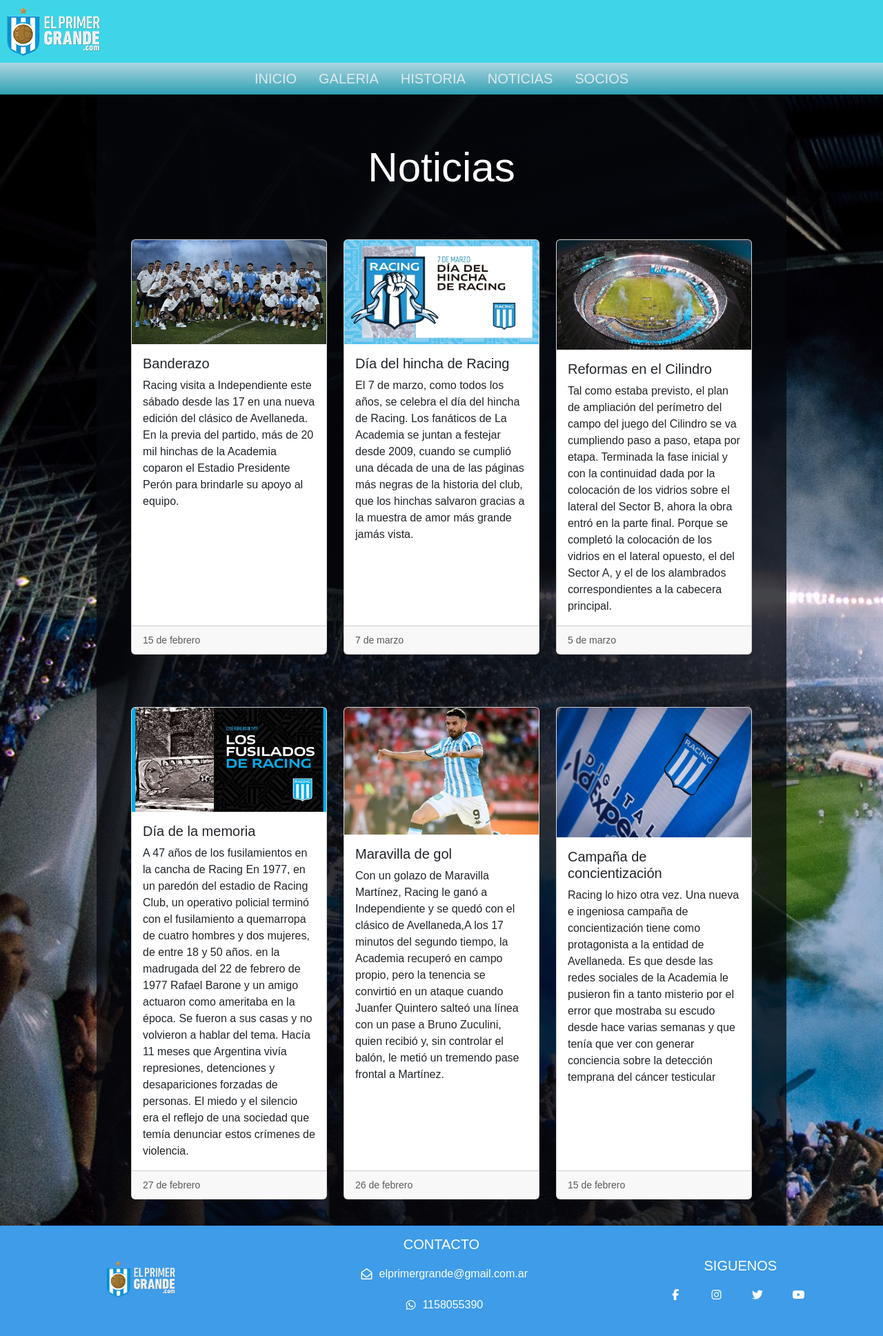
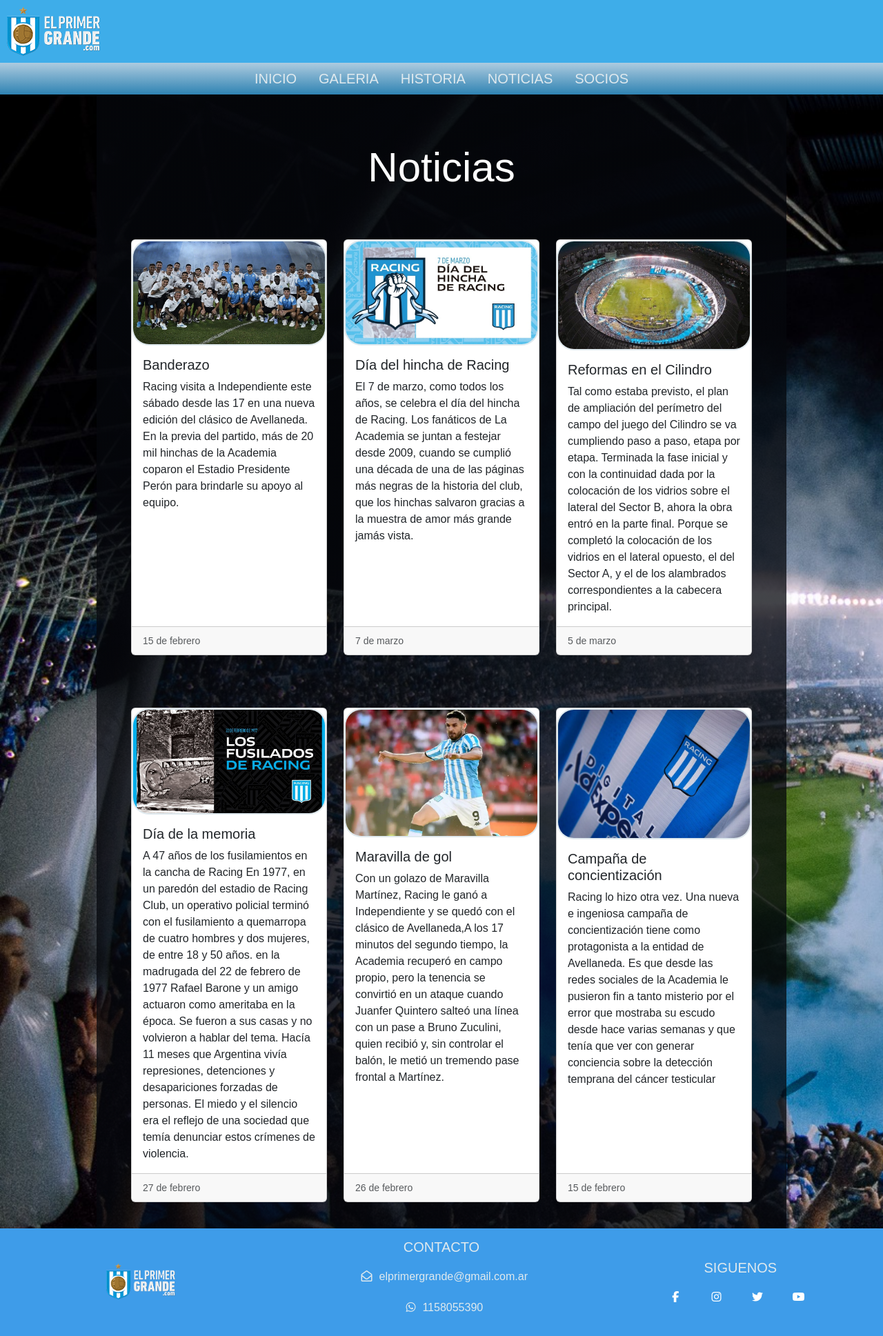
Before and after one commit to juanjosolorzano/PFSolorzano, a website: page pages/noticias.html in a window 1280 px wide. Shown: the top 1937 px of the page at 69% size. Drawn offline with nearby package versions, Linux system fonts and the light colour scheme; a web font is replaced by a local one.

Commit message:
hover-noticias

```diff
--- a/pages/noticias.html
+++ b/pages/noticias.html
@@ -46,7 +46,7 @@
       </ul>
     </nav>
   </header>
-  <!-- contenido principal formulario -->
+  <!-- contenido principal Noticias -->
   <main class="contenido-principal">
     <h1 class="animate__animated animate__lightSpeedInLeft">Noticias</h1>
     <div class="row row-cols-1 row-cols-md-3 g-4 m-1 p-4">
@@ -82,7 +82,7 @@
       </div>
       <div class="col">
         <div class="card h-100">
-          <img src="../resources/img/estadio-racing-cilindro_862x485.jpg" class="card-img-top" alt="...">
+          <img src="../resources/img/estadio-racing-cilindro_862x485.jpg" class="card-img-top" alt="reformas">
           <div class="card-body">
             <h5 class="card-title">Reformas en el Cilindro</h5>
             <p class="card-text">Tal como estaba previsto, el plan de ampliación del perímetro del campo del juego del
@@ -103,7 +103,7 @@
     <div class="row row-cols-1 row-cols-md-3 g-4 m-1 p-4">
       <div class="col">
         <div class="card h-100">
-          <img src="../resources/img/fusilados-02.jpg" class="card-img-top" alt="...">
+          <img src="../resources/img/fusilados-02.jpg" class="card-img-top" alt="memoria">
           <div class="card-body">
             <h5 class="card-title">Día de la memoria</h5>
             <p class="card-text">A 47 años de los fusilamientos en la cancha de Racing
--- a/scss/assets/section/_footer.scss
+++ b/scss/assets/section/_footer.scss
@@ -26,7 +26,7 @@
     }
 
     h2 {
-        color: white;
+        color: $white;
         display: flex;
         font-size: 20px;
         justify-content: center;
@@ -51,7 +51,7 @@
         width: 45px;
         height: 45px;
         line-height: 45px;
-        color: white;
+        color: $white;
         margin-right: 10px;
         text-align: center;
         transition: all 300ms ease;
@@ -68,7 +68,7 @@
         background-color: rgb(1, 9, 12);
         padding: 15px 10px;
         text-align: center;
-        color: white;
+        color: $white;
     }
 }
 
--- a/scss/assets/section/_main-galeria.scss
+++ b/scss/assets/section/_main-galeria.scss
@@ -18,7 +18,7 @@
 
   :hover {
     filter: brightness(120%);
-    color: rgb(0, 255, 140);
+    color: $violeta;
 
   }
 }
--- a/scss/assets/section/_main-historia.scss
+++ b/scss/assets/section/_main-historia.scss
@@ -7,6 +7,7 @@
   padding: 10px;
   align-items: center;
   justify-content: space-evenly;
+
 
   p {
     color: white;
--- a/scss/assets/section/_main-noticias.scss
+++ b/scss/assets/section/_main-noticias.scss
@@ -0,0 +1,10 @@
+div .col {
+    @extend .foto;
+
+    img {
+        width: auto;
+        height: auto;
+    }
+
+
+}
--- a/scss/assets/utilidades/_utilidades.scss
+++ b/scss/assets/utilidades/_variables.scss
@@ -1,8 +1,10 @@
 //paleta de colores
 $white: #dfe9ee;
 $celeste: rgb(62, 156, 233);
-$celeste-nav: rgb(62, 213, 233);
+$celeste-nav: rgb(62, 173, 233);
+$violeta: rgb(79, 44, 207);
 $gradient: linear-gradient(rgba(5, 7, 12, 0.75), rgba(5, 7, 12, 0.75));
+
 
 
 //fuentes
--- a/scss/main.scss
+++ b/scss/main.scss
@@ -1,9 +1,10 @@
-@import "./assets/utilidades/utilidades";
+@import "./assets/utilidades/variables";
 @import "./assets/utilidades/extend";
-@import "./assets/reset";
+@import "./assets/utilidades/reset";
 @import "./assets/section/header";
 @import "./assets/section/contenido-principal";
 @import "./assets/section/main-galeria";
 @import "./assets/section/main-historia";
+@import "./assets/section/main-noticias";
 @import "./assets/section/main-socios";
 @import "./assets/section/footer";
```
Also changed, not shown: pages/galeria.html (+44 -31 lines), pages/historia.html (+1 -0 lines), pages/socios.html (+3 -2 lines), scss/assets/utilidades/_extend.scss (+8 -7 lines), css/style.css, scss/assets/resources/img/style.css (deleted), scss/assets/utilidades/_reset.scss (renamed from scss/assets/_reset.scss).
